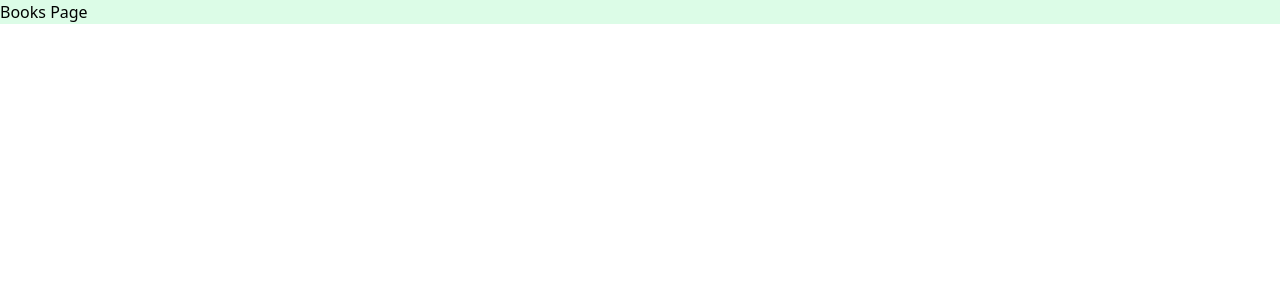
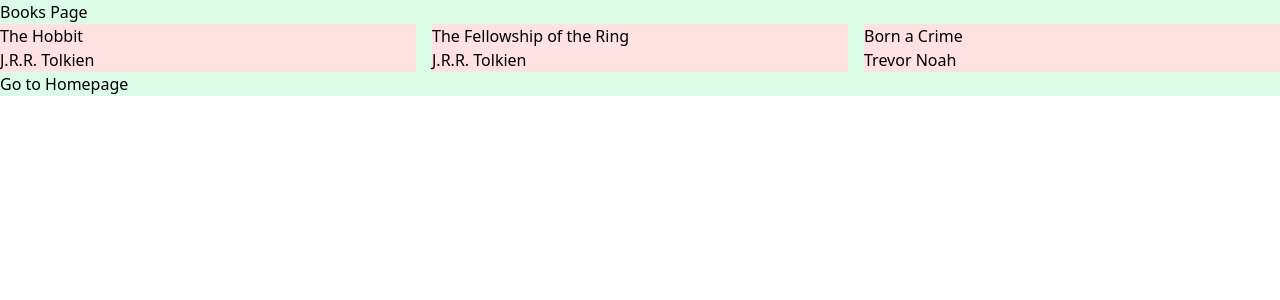
Before and after one commit to danielajoconnor/skillscity-mp, a Next.js app: page /books in a window 1280 px wide. Shown: the top 300 px of the page. Built offline with nearby package versions, Linux system fonts and the light colour scheme.

Commit message:
added some component examples from Next JS including Image and Link

```diff
--- /dev/null
+++ b/components/books/books-grid/books-item.js
@@ -0,0 +1,8 @@
+export default function BookItem({book}) {
+    return (
+        <div className="bg-red-100">
+            <p>{book.title}</p>
+            <p>{book.author}</p>
+        </div>
+    )
+}
--- /dev/null
+++ b/components/books/books-grid/index.js
@@ -0,0 +1,26 @@
+import { useEffect, useState } from "react";
+import BookItem from "./books-item";
+
+export default function BookGrid() {
+
+    const [books, setBooks] = useState([]);
+
+    useEffect (() => {
+        getBooks()
+    }, []);
+
+    const getBooks = async () => {
+        const response = await fetch('/api/books');
+        const data = await response.json();
+        setBooks(data);
+    }
+
+    return (
+        <div className="w-full grid grid-cols-3 gap-4">
+            {books.map((book) => (
+                <BookItem book={book} />
+            ))}
+
+        </div>
+    )
+}
--- /dev/null
+++ b/pages/api/books.js
@@ -0,0 +1,18 @@
+export default function handler(req, res) {
+    const books = [
+        {
+            title: "The Hobbit",
+            author: "J.R.R. Tolkien",
+        },
+        {
+            title: "The Fellowship of the Ring",
+            author: "J.R.R. Tolkien",
+        },
+        {
+            title: "Born a Crime",
+            author: "Trevor Noah",
+        }
+    ];
+
+    res.json(books);
+}
--- a/pages/books.js
+++ b/pages/books.js
@@ -1,7 +1,18 @@
+import Link from "next/link";
+import Image from "next/image";
+import BookGrid from "@/components/books/books-grid";
+
 export default function BooksPage() {
     return (
         <div className="bg-green-100">
             Books Page
+            {/* <Image src="" alt="" /> */}
+            <BookGrid />
+            <div>
+                <Link href="/">
+                    Go to Homepage
+                </Link>
+            </div>
         </div>
-    )
+    );
 }
--- a/pages/index.js
+++ b/pages/index.js
@@ -1,5 +1,28 @@
+import Link from "next/link";
+import Image from "next/image";
+import { useRouter } from "next/router";
+
 export default function Home() {
+
+  const router = useRouter();
+
+  const handleClick = () => {
+    alert("You clicked the button")
+
+    // Make api call
+
+    router.push("/books");
+    // Navigate to the books page
+  }
+
   return (
-    <div className="w-full py-10 bg-red-100">Hello</div>
+    <div className="w-full py-10 bg-red-100">Hello
+
+    <button className="bg-blue-500 rounded px-4 py-1" onClick={handleClick}> Books Page</button>
+
+    {/* <Link href="/books">
+      Go to Books Page
+    </Link> */}
+    </div>
   )
 }
```
